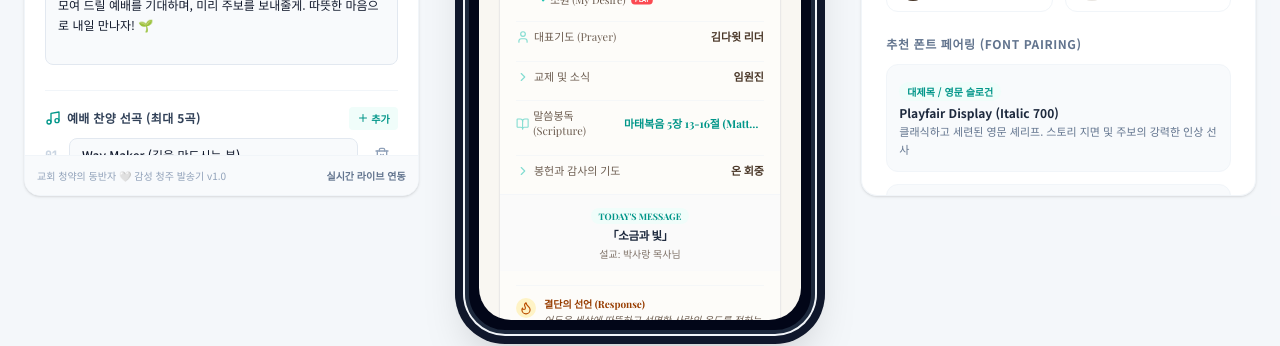
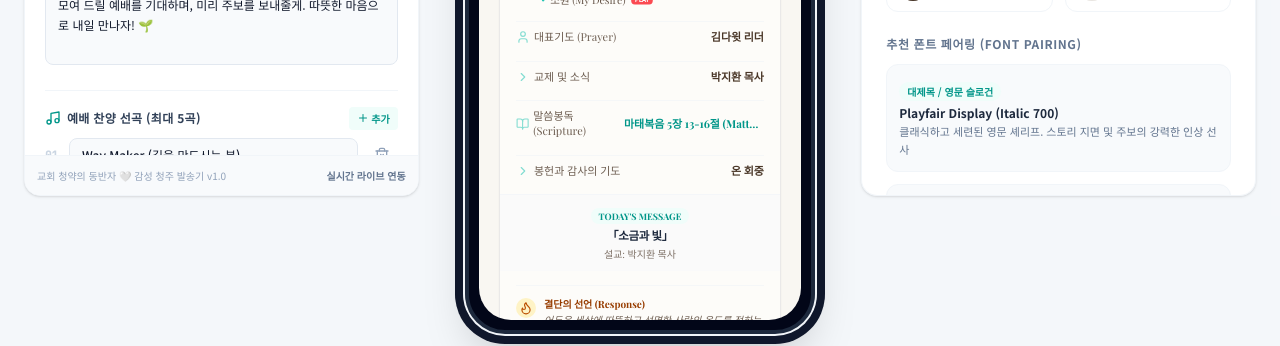
Before and after one commit to aqkrwlghks-ai/weekly, a React (Vite) app: page / in a window 1280 px wide. Shown: the part 1055-1401 px from the top of the page. Built offline with nearby package versions, Linux system fonts and the light colour scheme; a web font is replaced by a local one.

Commit message:
chore: change default preacher and announcementLeader to 박지환 목사

```diff
--- a/src/presets.ts
+++ b/src/presets.ts
@@ -27,10 +27,10 @@ export const DEFAULT_BULLETIN_DATA: BulletinData = {
     "소원 (My Desire)"
   ],
   prayerLeader: "김다윗 리더",
-  announcementLeader: "임원진",
+  announcementLeader: "박지환 목사",
   bibleVerse: "마태복음 5장 13-16절 (Matthew 5:13-16)",
   sermonTitle: "소금과 빛",
-  preacher: "박사랑 목사님",
+  preacher: "박지환 목사",
   decisionText: "어두운 세상에 따뜻하고 선명한 사랑의 온도를 전하는 소금과 빛으로 살아가기",
   announcements: [
     {
```
